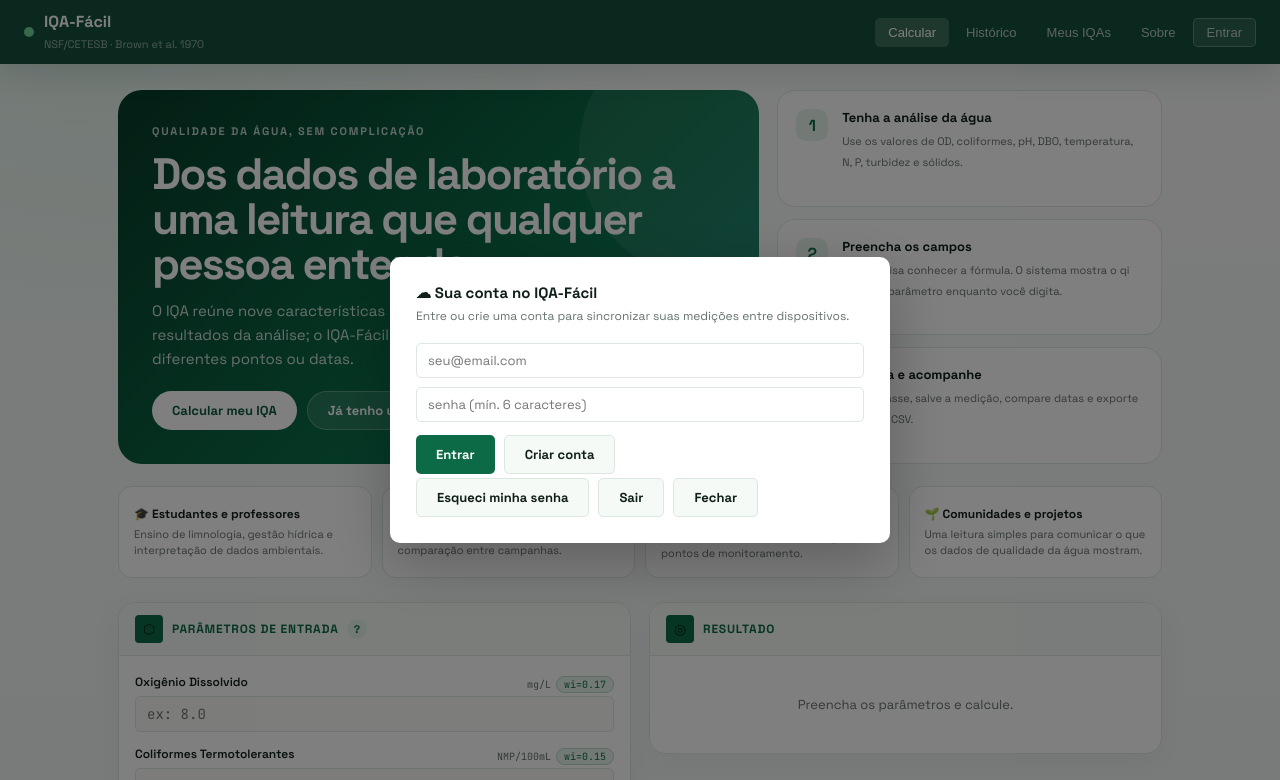
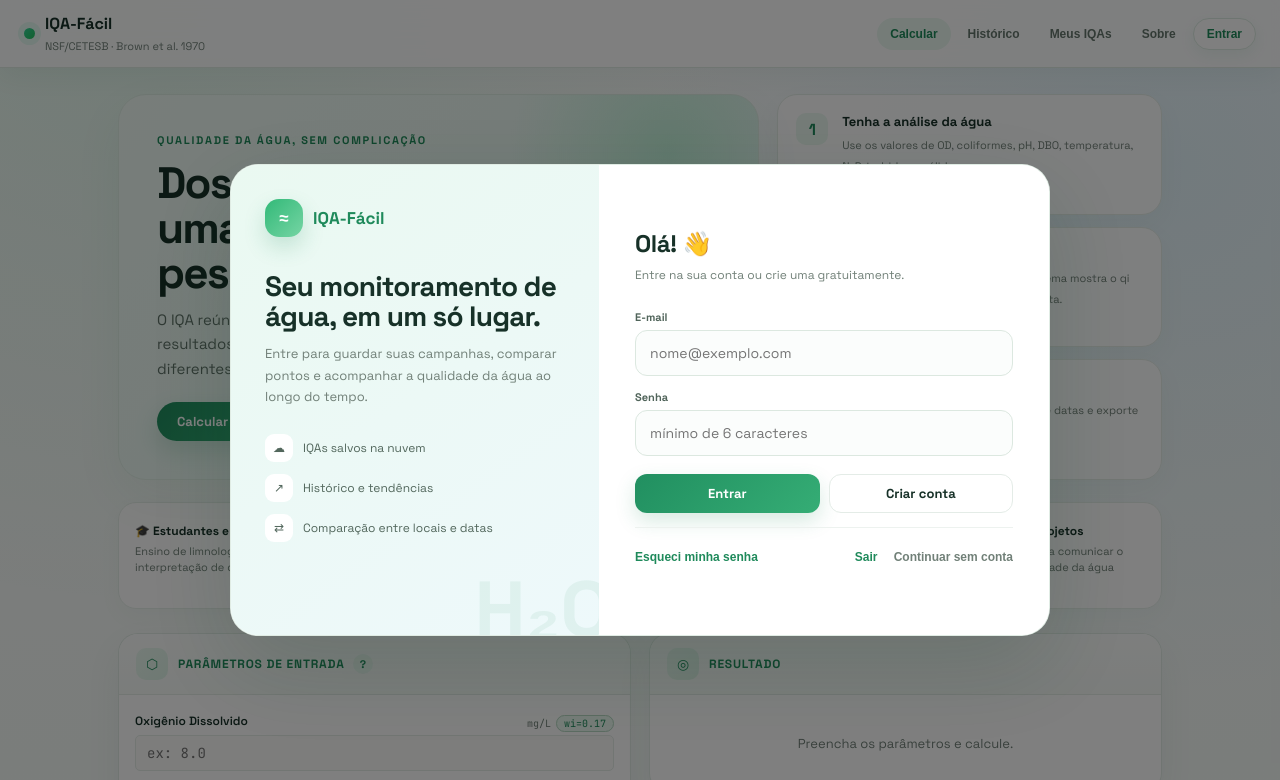
Before and after one commit to ernandes-sobreira/IQA-facil, a website: page index.html in a window 1280 px wide. Both pictures are taken after a click on the button "Entrar". Shown: the top 780 px of the page. Drawn offline with nearby package versions, Linux system fonts and the light colour scheme.

Commit message:
Redesenha entrada e melhora experiência de autenticação

```diff
--- a/index.html
+++ b/index.html
@@ -10,29 +10,33 @@
 <script src="https://unpkg.com/leaflet@1.9.4/dist/leaflet.js"></script>
 <style>
 :root {
-  --bg:#f4f8f5;--surface:#fff;--surface2:#f6faf7;--border:#dce8df;
-  --text:#102018;--muted:#647269;--accent:#0c6b46;--accent2:#e7f5ed;
-  --blue:#125f92;--cyan:#0f8f88;--ink:#0b2419;--sans:'Space Grotesk',sans-serif;--mono:'JetBrains Mono',monospace;
+  --bg:#f7faf8;--surface:#fff;--surface2:#f3f8f5;--border:#e4ece7;
+  --text:#173128;--muted:#718078;--accent:#1f8a5b;--accent2:#eaf8f0;
+  --blue:#3b82f6;--cyan:#16a3a3;--ink:#133126;--sans:'Space Grotesk',sans-serif;--mono:'JetBrains Mono',monospace;
   --ot:#168447;--bo:#176b9c;--ra:#c68b16;--ru:#d15d28;--mr:#b72932;--r:16px;
 }
 *{box-sizing:border-box;margin:0;padding:0;}
-body{font-family:var(--sans);background:radial-gradient(circle at 8% -10%,#dff5e9 0,transparent 28%),linear-gradient(180deg,#f8fbf9 0,#eef5f1 100%);color:var(--text);min-height:100vh;}
-nav{background:rgba(9,72,48,.95);backdrop-filter:blur(16px);color:#fff;padding:0 24px;display:flex;align-items:center;justify-content:space-between;height:64px;position:sticky;top:0;z-index:100;box-shadow:0 10px 30px rgba(5,50,33,.14);}
+body{font-family:var(--sans);background:
+radial-gradient(circle at 10% 0%,rgba(112,224,164,.16),transparent 30%),
+radial-gradient(circle at 92% 10%,rgba(72,187,255,.12),transparent 28%),
+linear-gradient(180deg,#fbfdfc 0,#f5faf7 46%,#f8fbfa 100%);
+color:var(--text);min-height:100vh;}
+nav{background:rgba(255,255,255,.88);backdrop-filter:blur(18px);color:var(--text);padding:0 24px;display:flex;align-items:center;justify-content:space-between;height:68px;position:sticky;top:0;z-index:100;border-bottom:1px solid rgba(215,229,220,.8);box-shadow:0 8px 28px rgba(23,70,45,.06);}
 .nb{display:flex;align-items:center;gap:10px;}
-.nb .dot{width:10px;height:10px;background:#6ed89a;border-radius:50%;}
+.nb .dot{width:11px;height:11px;background:linear-gradient(135deg,#34d399,#22c55e);border-radius:50%;box-shadow:0 0 0 6px rgba(52,211,153,.12);}
 .nb h1{font-size:16px;font-weight:700;}
-.nb span{font-size:11px;color:rgba(255,255,255,.55);}
+.nb span{font-size:11px;color:var(--muted);}
 .nt{display:flex;gap:4px;}
-.nt button{padding:6px 13px;border-radius:5px;font-size:13px;font-weight:500;cursor:pointer;color:rgba(255,255,255,.7);border:none;background:none;transition:.15s;}
-.nt button:hover{background:rgba(255,255,255,.12);color:#fff;}
-.nt button.active{background:rgba(255,255,255,.18);color:#fff;}
+.nt button{padding:8px 13px;border-radius:999px;font-size:12px;font-weight:600;cursor:pointer;color:#65776d;border:none;background:transparent;transition:.18s;}
+.nt button:hover{background:#f0f7f3;color:var(--accent);}
+.nt button.active{background:var(--accent2);color:var(--accent);}
 .page{display:none;max-width:1080px;margin:0 auto;padding:26px 18px 60px;}
 .page.active{display:block;}
 .stitle{font-size:10px;font-weight:700;text-transform:uppercase;letter-spacing:1.5px;color:var(--muted);margin-bottom:12px;display:flex;align-items:center;gap:8px;}
 .stitle::after{content:'';flex:1;height:1px;background:var(--border);}
-.card{background:rgba(255,255,255,.94);border:1px solid var(--border);border-radius:var(--r);overflow:hidden;box-shadow:0 10px 28px rgba(31,72,49,.06);}
-.ch{background:var(--surface2);border-bottom:1px solid var(--border);padding:12px 16px;display:flex;align-items:center;gap:9px;}
-.ch .ico{width:28px;height:28px;background:var(--accent);border-radius:4px;display:flex;align-items:center;justify-content:center;font-size:14px;flex-shrink:0;}
+.card{background:rgba(255,255,255,.96);border:1px solid rgba(222,234,226,.92);border-radius:20px;overflow:hidden;box-shadow:0 14px 38px rgba(31,72,49,.055);}
+.ch{background:linear-gradient(180deg,#fbfdfc,#f6faf7);border-bottom:1px solid var(--border);padding:14px 17px;display:flex;align-items:center;gap:10px;}
+.ch .ico{width:32px;height:32px;background:linear-gradient(135deg,#e9f8ef,#ddf3e7);color:var(--accent);border-radius:10px;display:flex;align-items:center;justify-content:center;font-size:14px;flex-shrink:0;}
 .ch h2{font-size:12px;font-weight:700;text-transform:uppercase;letter-spacing:.8px;color:var(--accent);}
 .cb{padding:16px;}
 .g2{display:grid;grid-template-columns:1fr 1fr;gap:18px;}
@@ -48,10 +52,10 @@
 .ib input.err{border-color:#c0392b;background:#fff5f5;}
 .qp{position:absolute;right:8px;top:50%;transform:translateY(-50%);font-family:var(--mono);font-size:11px;font-weight:600;padding:2px 7px;border-radius:10px;background:#eee;opacity:0;transition:.2s;pointer-events:none;}
 .qp.show{opacity:1;}
-.btn{padding:10px 20px;border:none;border-radius:5px;cursor:pointer;font-family:var(--sans);font-weight:700;font-size:13px;transition:.15s;}
-.bprim{background:var(--accent);color:#fff;}
-.bprim:hover{background:#0f3d24;}
-.bsec{background:var(--surface2);color:var(--text);border:1px solid var(--border);}
+.btn{padding:10px 20px;border:none;border-radius:12px;cursor:pointer;font-family:var(--sans);font-weight:700;font-size:13px;transition:.15s;}
+.bprim{background:linear-gradient(135deg,#218f60,#35ad75);color:#fff;box-shadow:0 8px 20px rgba(31,138,91,.18);}
+.bprim:hover{transform:translateY(-1px);filter:brightness(.98);}
+.bsec{background:#fff;color:var(--text);border:1px solid var(--border);}
 .bsec:hover{background:#eee;}
 .bblue{background:var(--blue);color:#fff;}
 .bblue:hover{background:#093060;}
@@ -126,21 +130,23 @@
 #modal-laudo .md{max-width:740px;max-height:90vh;overflow-y:auto;}
 
 .hero-intro{display:grid;grid-template-columns:1.25fr .75fr;gap:18px;margin-bottom:22px}
-.hero-copy{background:linear-gradient(135deg,#083c29,#0b6f4a 58%,#12847a);color:#fff;border-radius:24px;padding:34px;min-height:280px;position:relative;overflow:hidden}
-.hero-copy:after{content:'';position:absolute;width:260px;height:260px;border-radius:50%;right:-80px;top:-70px;background:rgba(255,255,255,.08)}
-.kicker{font-size:11px;text-transform:uppercase;letter-spacing:1.8px;font-weight:700;opacity:.75}
+.hero-copy{background:
+radial-gradient(circle at 86% 15%,rgba(122,229,172,.34),transparent 25%),
+linear-gradient(135deg,#f0fbf5,#e9f8f2 56%,#edf9fb);color:var(--text);border:1px solid #deeee4;border-radius:28px;padding:38px;min-height:290px;position:relative;overflow:hidden;box-shadow:0 18px 50px rgba(28,111,73,.06)}
+.hero-copy:after{content:'≈';position:absolute;right:26px;bottom:-48px;font-size:190px;line-height:1;color:rgba(31,138,91,.07);font-weight:300}
+.kicker{font-size:11px;text-transform:uppercase;letter-spacing:1.7px;font-weight:700;color:var(--accent)}
 .hero-copy h2{font-size:44px;line-height:1.02;letter-spacing:-1.8px;max-width:650px;margin:14px 0 12px}
-.hero-copy p{font-size:15px;line-height:1.6;max-width:650px;color:rgba(255,255,255,.82)}
+.hero-copy p{font-size:15px;line-height:1.65;max-width:650px;color:#5f7268}
 .hero-actions{display:flex;gap:10px;flex-wrap:wrap;margin-top:20px}
 .hero-actions .btn{border-radius:999px}
 .hero-guide{display:grid;gap:12px}
-.guide-card{background:#fff;border:1px solid var(--border);border-radius:18px;padding:18px;display:flex;gap:14px;align-items:flex-start}
+.guide-card{background:rgba(255,255,255,.9);border:1px solid #e4ede7;border-radius:20px;padding:18px;display:flex;gap:14px;align-items:flex-start;box-shadow:0 10px 30px rgba(31,72,49,.04)}
 .guide-n{width:32px;height:32px;border-radius:10px;background:var(--accent2);color:var(--accent);display:grid;place-items:center;font-weight:800;flex:0 0 auto}
 .guide-card strong{display:block;font-size:13px;margin-bottom:3px}.guide-card span{font-size:11px;color:var(--muted);line-height:1.45}
 .audience{display:grid;grid-template-columns:repeat(4,1fr);gap:10px;margin:18px 0 24px}
-.aud{padding:15px;border:1px solid var(--border);border-radius:14px;background:#fff}.aud b{font-size:12px}.aud div{font-size:11px;color:var(--muted);margin-top:4px;line-height:1.45}
+.aud{padding:16px;border:1px solid #e5eee8;border-radius:18px;background:rgba(255,255,255,.92);box-shadow:0 8px 24px rgba(31,72,49,.035)}.aud b{font-size:12px}.aud div{font-size:11px;color:var(--muted);margin-top:4px;line-height:1.45}
 .helpdot{width:20px;height:20px;border-radius:50%;display:inline-grid;place-items:center;background:var(--accent2);color:var(--accent);font-size:11px;cursor:help;margin-left:5px}
-.loginbtn{border:1px solid rgba(255,255,255,.25)!important;background:rgba(255,255,255,.1)!important}
+.loginbtn{border:1px solid #dcebe2!important;background:#fff!important;color:var(--accent)!important;box-shadow:0 5px 16px rgba(31,138,91,.08)}
 .cloudstate{font-size:10px;padding:4px 8px;border-radius:999px;background:rgba(255,255,255,.12);color:#d9f6e7}
 .compare-toolbar{display:flex;gap:8px;align-items:center;flex-wrap:wrap;margin:0 0 12px}
 .hi.sel{outline:2px solid var(--accent);background:var(--accent2)}
@@ -170,6 +176,28 @@
 
 #painel-map{height:340px;border-radius:14px;overflow:hidden;border:1px solid var(--border)}
 .map-empty{height:340px;display:grid;place-items:center;color:var(--muted);font-size:12px;background:var(--surface2);border-radius:14px}
+
+.auth-shell{max-width:820px!important;padding:0!important;overflow:hidden;border-radius:28px!important;border:1px solid rgba(221,234,225,.9);box-shadow:0 30px 90px rgba(17,61,39,.18)!important}
+.auth-grid{display:grid;grid-template-columns:.9fr 1.1fr;min-height:470px}
+.auth-side{padding:34px;background:linear-gradient(145deg,#eaf9f1,#eef9fb);position:relative;overflow:hidden}
+.auth-side:after{content:'H₂O';position:absolute;right:-14px;bottom:-24px;font:700 78px var(--sans);color:rgba(31,138,91,.07)}
+.auth-brand{display:flex;align-items:center;gap:10px;font-weight:800;font-size:17px;color:var(--accent)}
+.auth-orb{width:38px;height:38px;border-radius:14px;background:linear-gradient(135deg,#32b978,#76d5a4);box-shadow:0 10px 22px rgba(31,138,91,.2);display:grid;place-items:center;color:#fff}
+.auth-side h3{font-size:28px;line-height:1.08;letter-spacing:-.8px;margin:34px 0 12px;color:var(--text)}
+.auth-side p{font-size:13px;line-height:1.65;color:var(--muted);max-width:310px}
+.auth-benefits{display:grid;gap:12px;margin-top:26px}
+.auth-benefit{display:flex;gap:10px;align-items:center;font-size:12px;color:#52675c}.auth-benefit i{font-style:normal;width:28px;height:28px;border-radius:9px;background:#fff;display:grid;place-items:center}
+.auth-main{padding:36px;background:#fff;display:flex;flex-direction:column;justify-content:center}
+.auth-main h3{font-size:24px;letter-spacing:-.5px;margin:0 0 7px}.auth-main>p{font-size:12px;color:var(--muted);margin:0 0 24px}
+.auth-label{font-size:11px;font-weight:700;color:#50645a;margin:0 0 6px;display:block}
+.auth-main input{padding:13px 14px!important;border-radius:12px!important;background:#fbfdfc!important;border:1px solid #dce8e0!important;margin-bottom:14px!important;font-size:14px!important}
+.auth-main input:focus{border-color:#67be90!important;box-shadow:0 0 0 4px rgba(31,138,91,.08)}
+.auth-actions{display:grid;grid-template-columns:1fr 1fr;gap:9px;margin-top:4px}
+.auth-link{border:0;background:none;color:var(--accent);font-weight:700;font-size:12px;cursor:pointer;padding:8px 0}
+.auth-foot{display:flex;justify-content:space-between;gap:10px;align-items:center;margin-top:14px;padding-top:14px;border-top:1px solid #edf2ef}
+.auth-error{display:none;padding:10px 12px;border-radius:11px;background:#fff0f0;color:#a43a3a;font-size:12px;margin-bottom:12px}.auth-error.show{display:block}
+.auth-ok{display:none;padding:10px 12px;border-radius:11px;background:#edf9f1;color:#26724d;font-size:12px;margin-bottom:12px}.auth-ok.show{display:block}
+@media(max-width:720px){.auth-grid{grid-template-columns:1fr}.auth-side{display:none}.auth-main{padding:26px}.auth-shell{max-width:94%!important}}
 </style>
 <script>window.IQA_API_BASE="https://iqa-facil-api.onrender.com";</script>
 </head>
@@ -193,8 +221,8 @@
       <h2>Dos dados de laboratório a uma leitura que qualquer pessoa entende.</h2>
       <p>O IQA reúne nove características da água em um único índice. Você informa os resultados da análise; o IQA-Fácil calcula, explica, salva e permite comparar diferentes pontos ou datas.</p>
       <div class="hero-actions">
-        <button class="btn" style="background:#fff;color:#0b5a3d" onclick="document.getElementById('pc').scrollIntoView({behavior:'smooth'})">Calcular meu IQA</button>
-        <button class="btn" style="background:rgba(255,255,255,.12);color:#fff;border:1px solid rgba(255,255,255,.25)" onclick="abrirManual()">Já tenho um IQA pronto</button>
+        <button class="btn" style="background:linear-gradient(135deg,#218f60,#35ad75);color:#fff;box-shadow:0 10px 24px rgba(31,138,91,.18)" onclick="document.getElementById('pc').scrollIntoView({behavior:'smooth'})">Calcular meu IQA</button>
+        <button class="btn" style="background:#fff;color:var(--accent);border:1px solid #d9eae0" onclick="abrirManual()">Já tenho um IQA pronto</button>
       </div>
     </section>
     <aside class="hero-guide">
@@ -277,7 +305,7 @@
 <div class="page" id="page-historico">
   <div class="stitle">Histórico de Medições</div>
   <div style="background:#fff8e1;border:1px solid #ffe082;border-left:4px solid #f9a825;border-radius:6px;padding:11px 16px;margin-bottom:16px;font-size:12px;color:#5d4037;line-height:1.6;">
-    ⚠ <strong>Atenção:</strong> O histórico é salvo apenas <strong>neste navegador e neste dispositivo</strong> (armazenamento local). Não sincroniza com outros computadores nem celulares, e pode ser perdido se o cache do navegador for limpo. <strong>Exporte o CSV regularmente</strong> para guardar seus dados com segurança. Ao entrar em uma conta com a nuvem configurada, suas medições também podem ser sincronizadas no Supabase.
+    💡 <strong>Como seus dados são salvos:</strong> sem login, o histórico fica neste navegador. Ao entrar na sua conta, as medições são enviadas para a nuvem e podem ser recuperadas em outros dispositivos. Você também pode exportar um CSV quando quiser.
   </div>
   <div class="g2">
     <div class="card">
@@ -388,14 +416,43 @@
 </div>
 
 <!-- MODAL CONTA -->
-<div class="mo" id="mauth"><div class="md">
-  <h3>☁ Sua conta no IQA-Fácil</h3>
-  <p id="auth-msg">Entre para sincronizar suas medições entre dispositivos quando o Supabase estiver configurado.</p>
-  <input type="email" id="auth-email" placeholder="seu@email.com">
-  <input type="password" id="auth-pass" placeholder="senha (mín. 6 caracteres)">
-  <div class="mbr"><button class="btn bprim" onclick="loginEmail()">Entrar</button><button class="btn bsec" onclick="criarConta()">Criar conta</button></div>
-  <div class="mbr"><button class="btn bsec" onclick="resetSenha()">Esqueci minha senha</button><button class="btn bsec" onclick="sairConta()">Sair</button><button class="btn bsec" onclick="fecharMo('mauth')">Fechar</button></div>
-</div></div>
+<div class="mo" id="mauth">
+  <div class="md auth-shell">
+    <div class="auth-grid">
+      <aside class="auth-side">
+        <div class="auth-brand"><div class="auth-orb">≈</div>IQA-Fácil</div>
+        <h3>Seu monitoramento de água, em um só lugar.</h3>
+        <p>Entre para guardar suas campanhas, comparar pontos e acompanhar a qualidade da água ao longo do tempo.</p>
+        <div class="auth-benefits">
+          <div class="auth-benefit"><i>☁</i><span>IQAs salvos na nuvem</span></div>
+          <div class="auth-benefit"><i>↗</i><span>Histórico e tendências</span></div>
+          <div class="auth-benefit"><i>⇄</i><span>Comparação entre locais e datas</span></div>
+        </div>
+      </aside>
+      <section class="auth-main">
+        <h3>Olá! 👋</h3>
+        <p id="auth-msg">Entre na sua conta ou crie uma gratuitamente.</p>
+        <div id="auth-error" class="auth-error"></div>
+        <div id="auth-ok" class="auth-ok"></div>
+        <label class="auth-label" for="auth-email">E-mail</label>
+        <input type="email" id="auth-email" autocomplete="email" placeholder="nome@exemplo.com">
+        <label class="auth-label" for="auth-pass">Senha</label>
+        <input type="password" id="auth-pass" autocomplete="current-password" placeholder="mínimo de 6 caracteres">
+        <div class="auth-actions">
+          <button class="btn bprim" onclick="loginEmail()">Entrar</button>
+          <button class="btn bsec" onclick="criarConta()">Criar conta</button>
+        </div>
+        <div class="auth-foot">
+          <button class="auth-link" onclick="resetSenha()">Esqueci minha senha</button>
+          <div>
+            <button class="auth-link" onclick="sairConta()">Sair</button>
+            <button class="auth-link" style="margin-left:12px;color:var(--muted)" onclick="fecharMo('mauth')">Continuar sem conta</button>
+          </div>
+        </div>
+      </section>
+    </div>
+  </div>
+</div>
 
 <!-- MODAL IQA MANUAL -->
 <div class="mo" id="mmanual"><div class="md">
@@ -970,39 +1027,54 @@
     catch(e){setSession(null);b.textContent='Entrar';}
   }else b.textContent='Entrar';
 }
+function authMessage(type,msg){
+  const err=document.getElementById('auth-error'),ok=document.getElementById('auth-ok');
+  err.classList.remove('show');ok.classList.remove('show');
+  if(!msg)return;
+  const el=type==='ok'?ok:err;el.textContent=msg;el.classList.add('show');
+}
+function authFields(requirePassword=true){
+  const email=document.getElementById('auth-email').value.trim().toLowerCase();
+  const password=document.getElementById('auth-pass').value;
+  if(!email){authMessage('error','Digite seu e-mail.');document.getElementById('auth-email').focus();return null;}
+  if(!/^[^\\s@]+@[^\\s@]+\\.[^\\s@]+$/.test(email)){authMessage('error','Digite um e-mail válido.');document.getElementById('auth-email').focus();return null;}
+  if(requirePassword&&!password){authMessage('error','Digite sua senha.');document.getElementById('auth-pass').focus();return null;}
+  return {email,password};
+}
 function abrirAuth(){
   const m=document.getElementById('auth-msg');
-  const session=getSession();
-  m.textContent=session?.access_token?'Você está conectado. Suas medições são sincronizadas com a nuvem.':'Entre ou crie uma conta para sincronizar suas medições entre dispositivos.';
+  const session=getSession();authMessage(null,null);
+  m.textContent=session?.access_token?'Você está conectado. Suas medições estão sincronizadas na nuvem.':'Entre na sua conta ou crie uma gratuitamente.';
   document.getElementById('mauth').classList.add('show');
 }
 async function loginEmail(){
+  const f=authFields(true);if(!f)return;
   try{
-    const data=await api('/auth/login',{
-      method:'POST',
-      body:JSON.stringify({email:document.getElementById('auth-email').value,password:document.getElementById('auth-pass').value})
-    });
+    authMessage('ok','Entrando…');
+    const data=await api('/auth/login',{method:'POST',body:JSON.stringify(f)});
     setSession(data.session);document.getElementById('auth-btn').textContent='Minha conta';fecharMo('mauth');
     await syncLocalToCloud();await pullMeasurements();
-  }catch(e){alert('Não foi possível entrar: '+e.message)}
+  }catch(e){authMessage('error',e.message)}
 }
 async function criarConta(){
+  const f=authFields(true);if(!f)return;
+  if(f.password.length<6){authMessage('error','A senha precisa ter pelo menos 6 caracteres.');document.getElementById('auth-pass').focus();return;}
   try{
-    const data=await api('/auth/signup',{
-      method:'POST',
-      body:JSON.stringify({email:document.getElementById('auth-email').value,password:document.getElementById('auth-pass').value})
-    });
-    if(data.session){setSession(data.session);document.getElementById('auth-btn').textContent='Minha conta';fecharMo('mauth');await syncLocalToCloud();}
-    else alert('Conta criada. Confira seu e-mail para confirmar o cadastro antes de entrar.');
-  }catch(e){alert('Não foi possível criar a conta: '+e.message)}
+    authMessage('ok','Criando sua conta…');
+    const data=await api('/auth/signup',{method:'POST',body:JSON.stringify(f)});
+    if(data.session){
+      setSession(data.session);document.getElementById('auth-btn').textContent='Minha conta';
+      authMessage('ok','Conta criada! Sincronizando seus dados…');
+      await syncLocalToCloud();await pullMeasurements();setTimeout(()=>fecharMo('mauth'),650);
+    }else authMessage('ok','Conta criada! Confira seu e-mail para confirmar o cadastro e depois entre.');
+  }catch(e){authMessage('error',e.message)}
 }
 async function resetSenha(){
-  const email=document.getElementById('auth-email').value;
-  if(!email){alert('Digite seu e-mail primeiro.');return;}
+  const f=authFields(false);if(!f)return;
   try{
-    await api('/auth/reset',{method:'POST',body:JSON.stringify({email,redirectTo:location.origin+location.pathname})});
-    alert('E-mail de recuperação enviado.');
-  }catch(e){alert('Não foi possível enviar: '+e.message)}
+    await api('/auth/reset',{method:'POST',body:JSON.stringify({email:f.email,redirectTo:location.origin+location.pathname})});
+    authMessage('ok','Pronto. Enviamos o link de recuperação para seu e-mail.');
+  }catch(e){authMessage('error',e.message)}
 }
 async function sairConta(){
   setSession(null);document.getElementById('auth-btn').textContent='Entrar';fecharMo('mauth');
@@ -1134,6 +1206,7 @@
   }
 }
 
+document.getElementById('mauth').addEventListener('click',e=>{if(e.target===document.getElementById('mauth'))fecharMo('mauth');});
 renderInputs();renderHist();initCloud();
 </script>
 </body>
```
